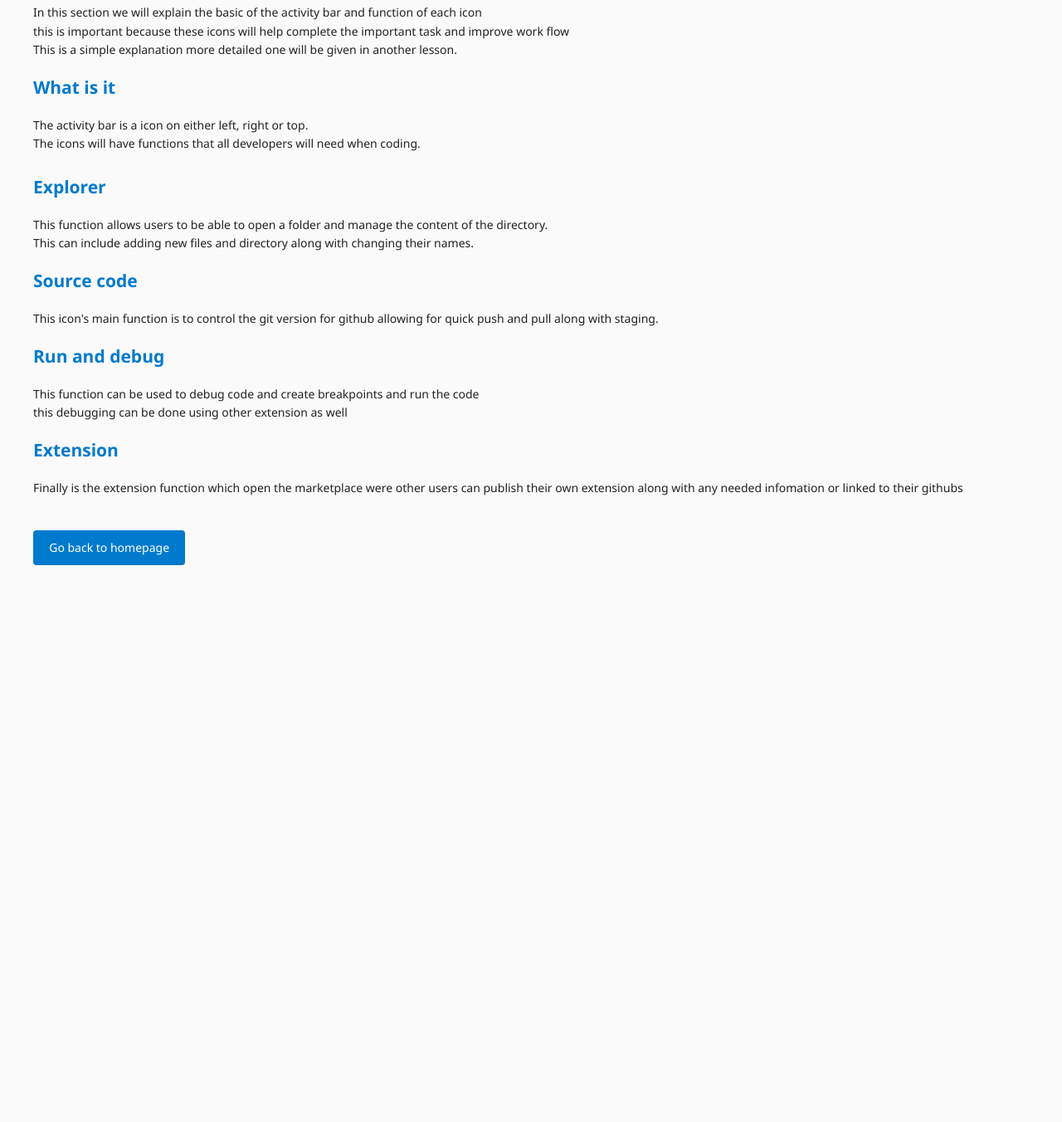
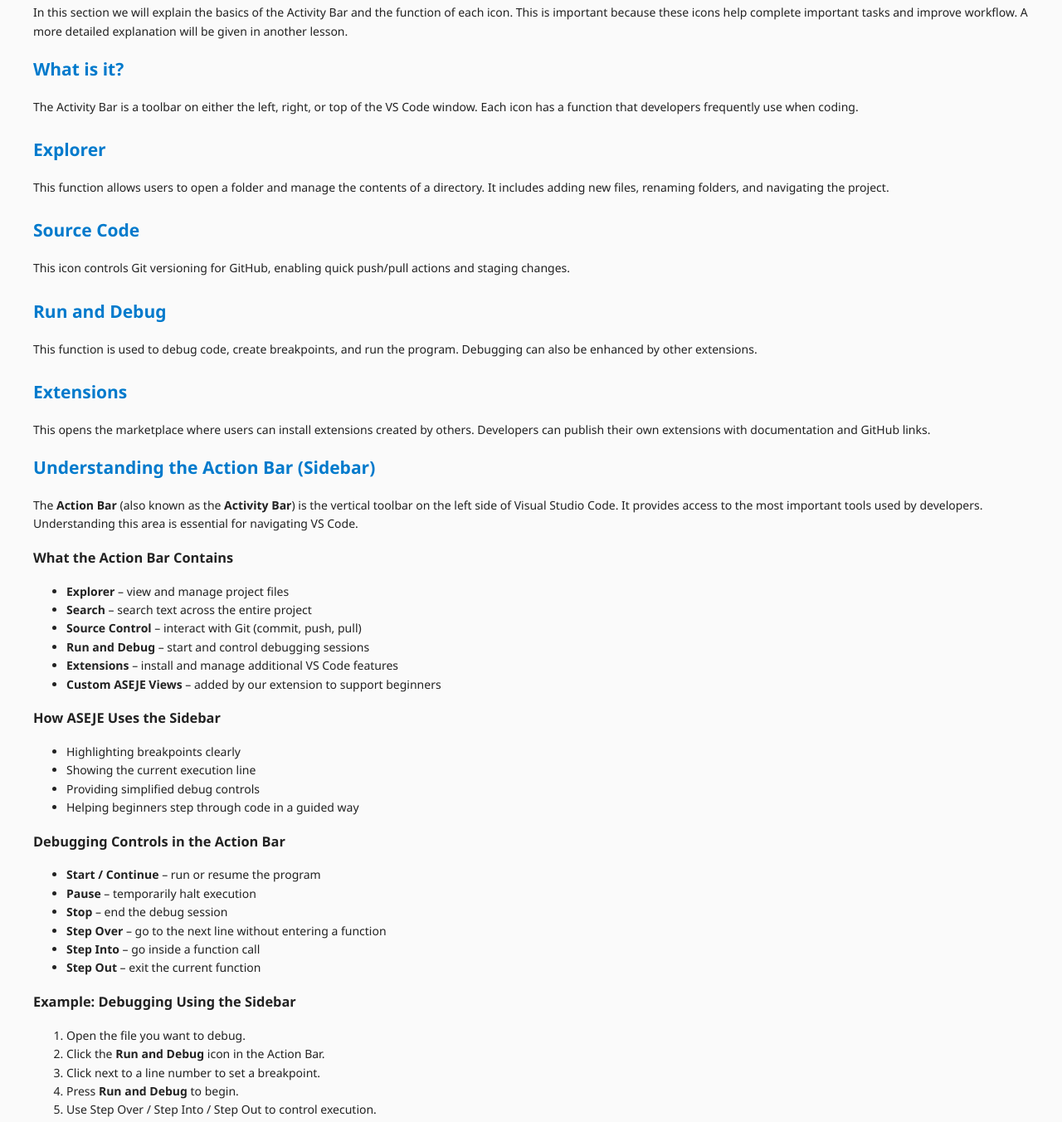
Before and after one commit to evSnow/ASEJE, a website: page view/firstLesson.html in a window 1280 px wide. Shown: the part 118-1470 px from the top of the page at 83% size. Before the commit the page ends 839 px from the top, so only its background shows below. Drawn offline with Linux system fonts and the light colour scheme.

Commit message:
Add detailed Action Bar (Sidebar)  to firstLesson.html
Add detailed Action Bar (Sidebar) explanation to firstLesson.html

```diff
--- a/view/firstLesson.html
+++ b/view/firstLesson.html
@@ -5,7 +5,6 @@
     <meta name="viewport" content="width=device-width, initial-scale=1.0">
     <title>Document</title>
     <style>
-
         body {
             font-size: 14px;
             font-family: "Segoe UI", Arial, sans-serif;
@@ -13,7 +12,6 @@
             color: #222;
             padding: 2rem;
             line-height: 1.6;
-
         }
 
         h1, h2 {
@@ -69,38 +67,115 @@
     </style>
 </head>
 <body>
+
     <h1>Lesson One: Activity Bar Overview</h1>
-    <p>In this section we will explain the basic of the activity bar and function of each icon <br>
-      this is important because these icons will help complete the important task and improve work flow<br>
-      This is a simple explanation more detailed one will be given in another lesson.</p>
-    <h2>What is it</h2>
-    <p> The activity bar is a icon on either left, right or top.<br>The icons will have functions that all developers will need when coding.</p>
+    <p>
+        In this section we will explain the basics of the Activity Bar and the function of each icon.
+        This is important because these icons help complete important tasks and improve workflow.
+        A more detailed explanation will be given in another lesson.
+    </p>
+
+    <h2>What is it?</h2>
+    <p>
+        The Activity Bar is a toolbar on either the left, right, or top of the VS Code window.
+        Each icon has a function that developers frequently use when coding.
+    </p>
+
     <div class="section">
         <h2>Explorer</h2>
-    <p>This function allows users to be able to open a folder and manage the content of the directory.<br>
-        This can include adding new files and directory along with changing their names.<br></p>
+        <p>
+            This function allows users to open a folder and manage the contents of a directory.
+            It includes adding new files, renaming folders, and navigating the project.
+        </p>
     </div>
-    <div>
-    <h2>Source code</h2>
-    <p>This icon's main function is to control the git version for github allowing for quick push and pull along with staging.</p>
+
+    <div class="section">
+        <h2>Source Code</h2>
+        <p>
+            This icon controls Git versioning for GitHub, enabling quick push/pull actions and staging changes.
+        </p>
     </div>
-    <div> </div>
-    <h2>Run and debug</h2>
-    <p>This function can be used to debug code and create breakpoints and run the code<br> this debugging can be done using other extension as well</p>
+
+    <div class="section">
+        <h2>Run and Debug</h2>
+        <p>
+            This function is used to debug code, create breakpoints, and run the program.
+            Debugging can also be enhanced by other extensions.
+        </p>
     </div>
-    <h2><div>Extension</div></h2>
-    <p>Finally is the extension function which open the marketplace were other users can publish their own extension along with any needed infomation or linked to their githubs</p>
+
+    <div class="section">
+        <h2>Extensions</h2>
+        <p>
+            This opens the marketplace where users can install extensions created by others.
+            Developers can publish their own extensions with documentation and GitHub links.
+        </p>
+    </div>
+
+    <!--  INSERTED ACTION BAR SECTION  -->
+    <section>
+        <h2>Understanding the Action Bar (Sidebar)</h2>
+
+        <p>
+            The <strong>Action Bar</strong> (also known as the <strong>Activity Bar</strong>) is the
+            vertical toolbar on the left side of Visual Studio Code. It provides access to the most
+            important tools used by developers. Understanding this area is essential for navigating VS Code.
+        </p>
+
+        <h3>What the Action Bar Contains</h3>
+        <ul>
+            <li><strong>Explorer</strong> – view and manage project files</li>
+            <li><strong>Search</strong> – search text across the entire project</li>
+            <li><strong>Source Control</strong> – interact with Git (commit, push, pull)</li>
+            <li><strong>Run and Debug</strong> – start and control debugging sessions</li>
+            <li><strong>Extensions</strong> – install and manage additional VS Code features</li>
+            <li><strong>Custom ASEJE Views</strong> – added by our extension to support beginners</li>
+        </ul>
+
+        <h3>How ASEJE Uses the Sidebar</h3>
+        <ul>
+            <li>Highlighting breakpoints clearly</li>
+            <li>Showing the current execution line</li>
+            <li>Providing simplified debug controls</li>
+            <li>Helping beginners step through code in a guided way</li>
+        </ul>
+
+        <h3>Debugging Controls in the Action Bar</h3>
+        <ul>
+            <li><strong>Start / Continue</strong> – run or resume the program</li>
+            <li><strong>Pause</strong> – temporarily halt execution</li>
+            <li><strong>Stop</strong> – end the debug session</li>
+            <li><strong>Step Over</strong> – go to the next line without entering a function</li>
+            <li><strong>Step Into</strong> – go inside a function call</li>
+            <li><strong>Step Out</strong> – exit the current function</li>
+        </ul>
+
+        <h3>Example: Debugging Using the Sidebar</h3>
+        <ol>
+            <li>Open the file you want to debug.</li>
+            <li>Click the <strong>Run and Debug</strong> icon in the Action Bar.</li>
+            <li>Click next to a line number to set a breakpoint.</li>
+            <li>Press <strong>Run and Debug</strong> to begin.</li>
+            <li>Use Step Over / Step Into / Step Out to control execution.</li>
+        </ol>
+    </section>
+    <!--  END OF ACTION BAR SECTION  -->
 
     <div class="list">
         <div class="section">
             <a class="btn" id="createBtn">Go back to homepage</a>
         </div>
+    </div>
+
     <script>
         const vscode = acquireVsCodeApi();
         document.getElementById('createBtn').addEventListener('click', () => {
             vscode.postMessage({
                 command: 'go_Home',
-        action: 'openWalkthrough' });
+                action: 'openWalkthrough'
+            });
         });
     </script>
+
+</body>
 </html>
```
Lines whose indentation alone changed are shown as unchanged.
